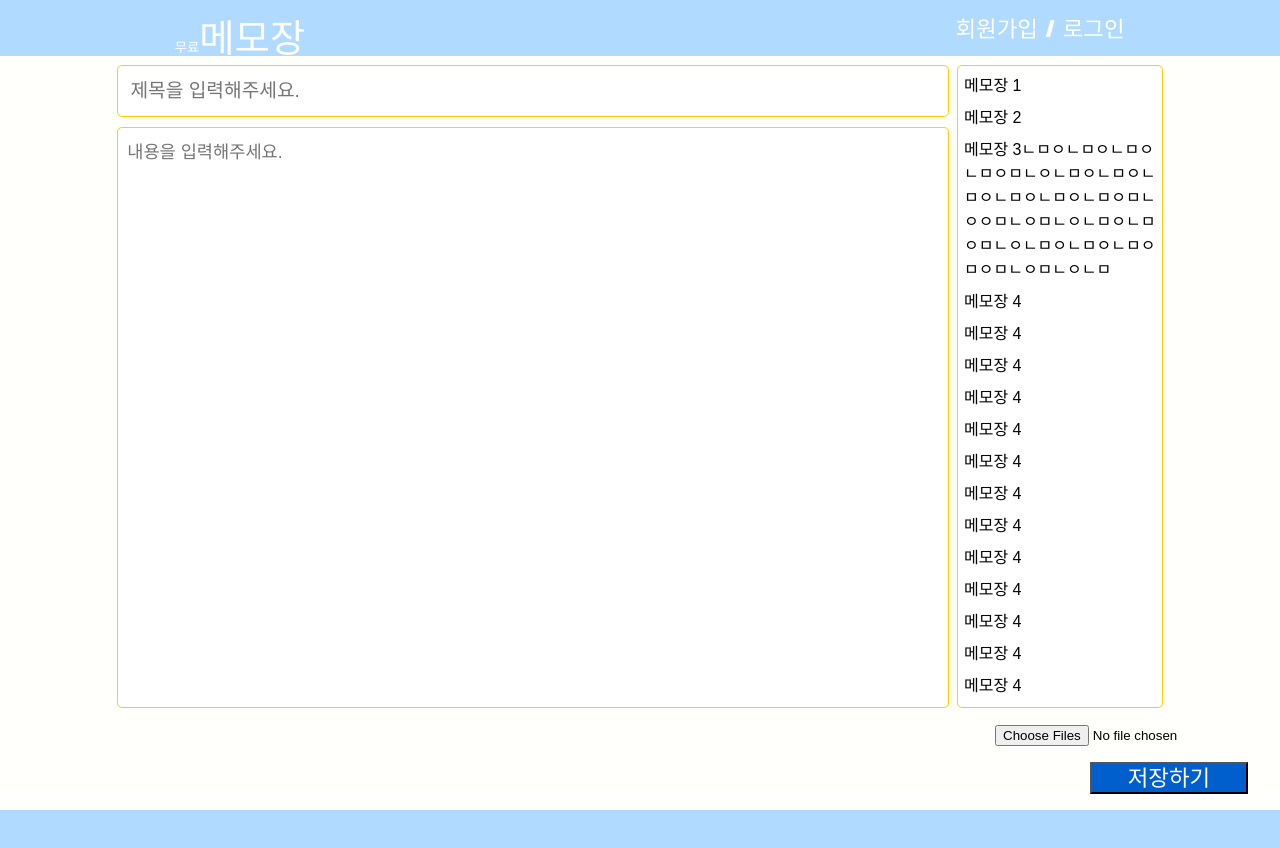
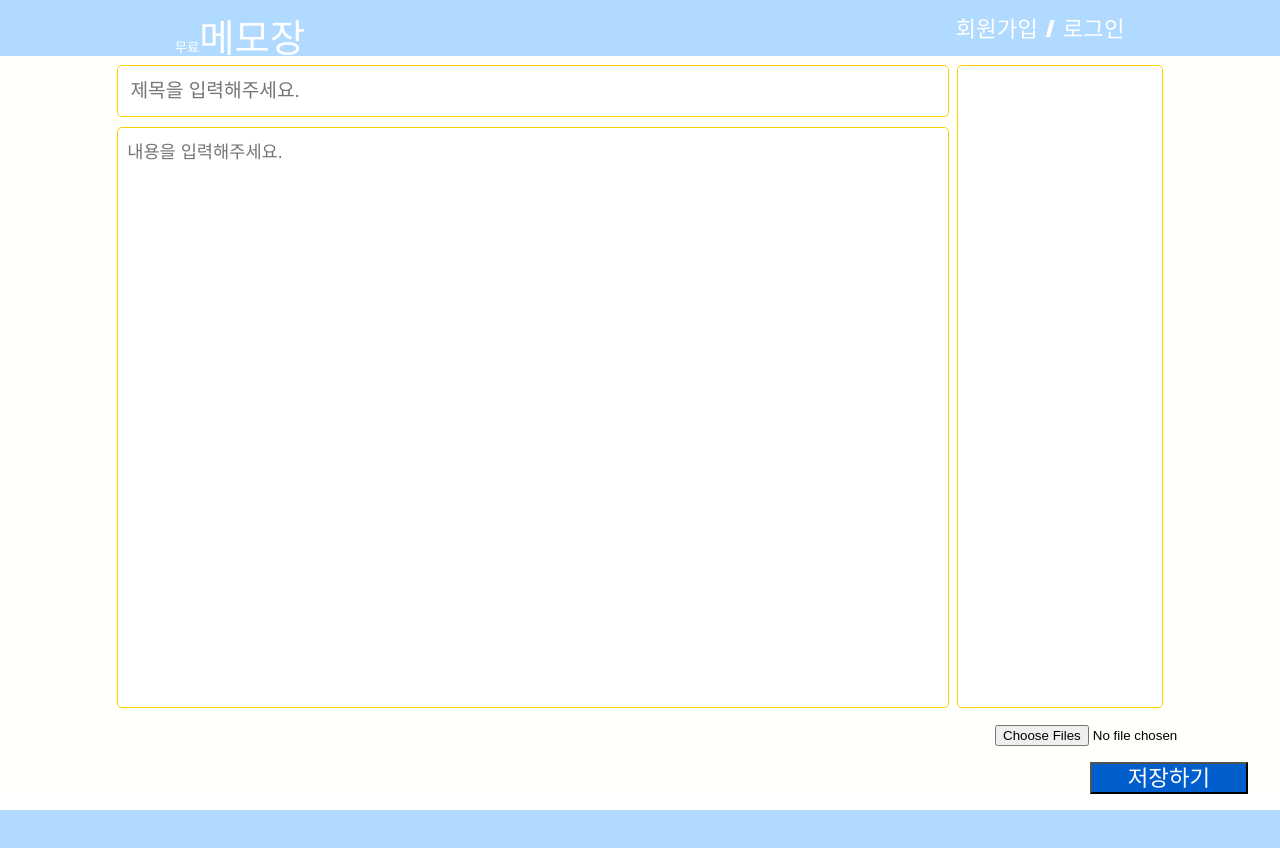
Before and after one commit to Ryan2469/Note-Pad, a React (Create React App) app in the folder client/: page / in a window 1280 px wide. Shown: the top 848 px of the page. Built offline with nearby package versions, Linux system fonts and the light colour scheme; a web font is replaced by a local one.

Commit message:
Fragment & localstorage
Incomplete...

```diff
--- a/client/public/index.html
+++ b/client/public/index.html
@@ -26,6 +26,7 @@
   </head>
   <body>
     <noscript>You need to enable JavaScript to run this app.</noscript>
+    <div id="modal-root"></div>
     <div id="root"></div>
     <!--
       This HTML file is a template.
--- a/client/src/App.js
+++ b/client/src/App.js
@@ -1,3 +1,4 @@
+import React, { useState } from 'react';
 import { BrowserRouter, Route, Routes } from "react-router-dom";
 
 // 페이지
@@ -8,7 +9,7 @@ import NotFound from "./pages/NotFound";
 
 // 컴포넌트
 import Write from "./components/Content/Write";
-
+import List from './components/Content/List';
 import ErrorModal from "./components/common/ErrorModal";
 
 
@@ -16,23 +17,36 @@ import './App.css';
 
 export default function App() {
 
-  const submitChange = (writeData) => {
-      console.log(writeData)
+  const [localStrData, setLocalStrData] = useState("");
+
+
+
+  const WrittenData = (writeData) => {
+
+    // const DummyData = JSON.parse(localStorage.getItem('writeData'));
+    // console.log(DummyData)
+
+    // let data = DummyData ? JSON.parse(localStorage.getItem('writeData')) : [];
+    // console.log(data);
+    // data.push(localStrData);
+    // localStorage.setItem('writeData', JSON.stringify(writeData))
+    // setLocalStrData("")
   }
 
   return (
-    <div>
+    <React.Fragment>
       <BrowserRouter>
         <Header />
         <Routes>
-          <Route path="/" element={<Write/>}/>
+          <Route path="/" element={<Write />}/>
           <Route path="/Account" element={<Account/>}/>
           <Route path="/modal" element={<ErrorModal />} />
 
           <Route path="/*" element={<NotFound />} />
+
         </Routes>
         <Footer />
       </BrowserRouter>
-    </div>
+    </React.Fragment>
   )
 };
--- a/client/src/components/Content/List.js
+++ b/client/src/components/Content/List.js
@@ -3,42 +3,24 @@ import './List.scss'
 
 const List = (props) => {
 
+    const Data = JSON.parse(localStorage.getItem("Data"));
+
+    let content;
+
+    if(Data === 0 || Data === undefined || Data === null) {
+        content = (
+            <div></div>
+        )
+    } else {
+        content = (
+            Data.map((items)=> <div key={items.id}>{items.title}</div>)
+        )
+    }
+
+
     return(
         <div className='list-element'>
-            <div>{props.items[0].title}</div>
-            <div>{props.items[1].title}</div>
-            <div>{props.items[2].title}</div>
-            <div>{props.items[3].title}</div>
-            <div>{props.items[3].title}</div>
-            <div>{props.items[3].title}</div>
-            <div>{props.items[3].title}</div>
-            <div>{props.items[3].title}</div>
-            <div>{props.items[3].title}</div>
-            <div>{props.items[3].title}</div>
-            <div>{props.items[3].title}</div>
-            <div>{props.items[3].title}</div>
-            <div>{props.items[3].title}</div>
-            <div>{props.items[3].title}</div>
-            <div>{props.items[3].title}</div>
-            <div>{props.items[3].title}</div>
-            <div>{props.items[3].title}</div>
-            <div>{props.items[3].title}</div>
-            <div>{props.items[3].title}</div>
-            <div>{props.items[3].title}</div>
-            <div>{props.items[3].title}</div>
-            <div>{props.items[3].title}</div>
-            <div>{props.items[3].title}</div>
-            <div>{props.items[3].title}</div>
-            <div>{props.items[3].title}</div>
-            <div>{props.items[3].title}</div>
-            <div>{props.items[3].title}</div>
-            <div>{props.items[3].title}</div>
-            <div>{props.items[3].title}</div>
-            <div>{props.items[3].title}</div>
-            <div>{props.items[3].title}</div>
-            <div>{props.items[3].title}</div>
-            <div>{props.items[3].title}</div>
-
+           {content}
         </div>
     )
 }
--- a/client/src/components/Content/List.scss
+++ b/client/src/components/Content/List.scss
@@ -6,7 +6,7 @@
     word-break:break-all;
     overflow: auto;
     gap: 0.5rem;
-    height: 39rem;
+    max-height: 39rem;
 
     div {
         font-family: 'Black Han Sans', sans-serif;
--- a/client/src/components/Content/Write.js
+++ b/client/src/components/Content/Write.js
@@ -1,86 +1,73 @@
-import React, { useState } from 'react';
+import React, { useState, useRef } from 'react';
 import axios from 'axios';
 import List from './List';
 import './Write.scss';
 
-const Write = (props) => {
-
 const objectData = [
     {
-            idx: 1,
+        id: 1,
         title: '메모장 1',
         text: '무엇을 입력하면 좋을까?'
     },
     {
-            idx: 2,
+        id: 2,
         title: '메모장 2',
         text: '무엇을 입력하면 좋을까?'
     },
     {
-            idx: 3,
+        id: 3,
         title: '메모장 3ㄴㅁㅇㄴㅁㅇㄴㅁㅇㄴㅁㅇㅁㄴㅇㄴㅁㅇㄴㅁㅇㄴㅁㅇㄴㅁㅇㄴㅁㅇㄴㅁㅇㅁㄴㅇㅇㅁㄴㅇㅁㄴㅇㄴㅁㅇㄴㅁㅇㅁㄴㅇㄴㅁㅇㄴㅁㅇㄴㅁㅇㅁㅇㅁㄴㅇㅁㄴㅇㄴㅁ',
         text: '무엇을 입력하면 좋을까?'
     },
     {
-            idx: 4,
+        id: 4,
         title: '메모장 4',
         text: '무엇을 입력하면 좋을까?'
     },
 ];
 
-    const [enterTitle, setEnterTitel] = useState('');
-    const [enterText, setEnterText] = useState('');
+const Write = () => {
 
-    const titleChangeHandler = (event) => {
-        setEnterTitel(event.target.value);
-    }
+    const addTitle = useRef();
+    const addText = useRef();
 
-    const textChangeHandler = (event) => {
-        setEnterText(event.target.value);
-    }
+    const [locStrData, setLocStrData] = useState([]);
 
     const submitHandler = (event) => {
         event.preventDefault();
 
-        if(enterTitle == "" || enterText == "" ) {
-            alert("제목과 내용을 전부 작성해 주세요.")
-            return
+       const enteredAddTitle = addTitle.current.value;
+       const enteredAddText = addText.current.value;
+
+        // if(enteredAddTitle.trim().length === 0 || enteredAddText.trim().length === 0) {
+        //     alert("제목과 내용을 전부 작성해 주세요.")
+        //     return
+        // }
+
+        const writeData = {
+            key: 0,
+            id: Date.now(),
+            title: enteredAddTitle,
+            text: enteredAddText,
         }
 
-        const writeData = {
-            title: enterTitle,
-            text: enterText
-        }
-
-        console.log(writeData);
 
         /**
-             *  ReastFull API post-board
-             *  게시판 글 작성하기
+         * 비회원 사용자 데이터 - 로컬스토리지 저장
         */
 
-        // const writing = async () => {
-        //     const response = axios.post("/api/board", {
-        //         note_title: writeData.title,
-        //         note_text: writeData.text,
-        //     }
-        //     .then((response)=>{
-        //         console.log(response);
-        //         // router.push({ path : '/boardList'})
-        //     }).catch((error)=>{
-        //         console.log(error);
-        //         alert(error);
-        //     })
+       //로컬 스토리지에 사용자가 입력한 데이터 저장
+       const storageItems = JSON.parse(localStorage.getItem("Data")) || [];
 
-        //     );
-        // }
+       const newStorage = [...storageItems, writeData];
+       //저장한 데이터 불러오자
+       localStorage.setItem("Data", JSON.stringify(newStorage));
 
-        props.onSubmitChange(writeData);
+       setLocStrData(newStorage);
 
-        setEnterTitel('');
-        setEnterText('');
+        // addTitle.current.value = '';
+        addText.current.value = '';
     }
-
 
     return (
         <form style={{backgroundColor: '#fffffcee'}} onSubmit={submitHandler}>
@@ -88,22 +75,20 @@ const Write = (props) => {
                 <div className="write-inner-content">
                     <input
                         className="write-input"
-                        onChange={titleChangeHandler}
-                        value={enterTitle}
+                        ref={addTitle}
                         type="text"
                         placeholder="제목을 입력해주세요."
                     />
 
                     <textarea
                         className="write-textarea"
-                        onChange={textChangeHandler}
-                        value={enterText}
+                        ref={addText}
                         type="text"
                         placeholder="내용을 입력해주세요."
                     ></textarea>
                 </div>
                 <div className='write-side-list'>
-                    <List items={objectData}/>
+                    <List items={locStrData}/>
                 </div>
             </div>
             <div className="write-utils">
@@ -115,11 +100,11 @@ const Write = (props) => {
                         multiple
                     />
                 </div>
-                <div>
+                <React.Fragment>
                     <button className="write-but" type='submit'>
                         저장하기
                     </button>
-                </div>
+                </React.Fragment>
             </div>
         </form>
     );
--- a/client/src/components/Footer/Footer.js
+++ b/client/src/components/Footer/Footer.js
@@ -4,7 +4,6 @@ const Footer = () => {
 
     return(
         <div className='footer-entire'>
-            <div></div>
         </div>
     )
 
--- a/client/src/components/common/ErrorModal.js
+++ b/client/src/components/common/ErrorModal.js
@@ -1,11 +1,12 @@
-import React from 'react';
+import React, { Fragment } from 'react';
+import ReactDOM from 'react-dom';
 
 import './ErrorModal.css';
 
-const ErrorModal = (props) => {
-  return (
-    <div>
-        <div className='backdrop'/>
+const Modal = (props) => {
+    return(
+        <Fragment>
+            <div className='backdrop' onClick={props.onConfirm}/>
             <div className='modal'>
                 <header className='header'>
                     <h2>{props.title}</h2>
@@ -23,7 +24,22 @@ const ErrorModal = (props) => {
                     </button>
                 </footer>
             </div>
-    </div>
+        </Fragment>
+    )
+}
+
+const ErrorModal = (props) => {
+  return (
+    <Fragment>
+        {ReactDOM.createPortal(
+            <Modal
+                title={props.title}
+                message={props.message}
+                onConfirm={props.onConfirm}
+            />,
+            document.getElementById('modal-root')
+        )}
+    </Fragment>
   );
 };
 
--- a/client/src/pages/Account/Accounts.js
+++ b/client/src/pages/Account/Accounts.js
@@ -1,13 +1,14 @@
+import React, { Fragment } from 'react';
 import Login from "./Login";
 import Register from "./Register";
 
 const Account = () => {
 
     return(
-        <div>
+        <Fragment>
             <Register />
             <Login />
-        </div>
+        </Fragment>
     )
 
 }
--- a/client/src/pages/Account/Login.js
+++ b/client/src/pages/Account/Login.js
@@ -1,4 +1,4 @@
-import React, { useState } from 'react';
+import React, { useState, Fragment, useRef } from 'react';
 import axios from 'axios';
 import ErrorModal from '../../components/common/ErrorModal';
 
@@ -24,9 +24,7 @@ const Login = () => {
           }
 
         try {
-            const respone = await axios.post ('http://localhost:3000/api/login',
-            {email, pwd})
-            console.log(respone.data);
+
         } catch (error) {
             console.log(error)
         }
@@ -55,13 +53,13 @@ const Login = () => {
                                 onChange={(event) => setEmail(event.target.value)}
                             />
                         </div>
-                        <div>
+                        <Fragment>
                             <span className="span-pw"><b>패스워드</b></span>
                             <input className='pw-input' type="password" placeholder="비밀번호 입력"
                                 onChange={(event) => setPwd(event.target.value)}
                             />
-                        </div>
-                        <div>
+                        </Fragment>
+                        <Fragment>
                             <div className='login-element-foot'>
                                 <div className="login-state">
                                     <input type="checkbox" value="" />
@@ -69,7 +67,7 @@ const Login = () => {
                                 </div>
                                 <button className='login-but' type="submit">로그인</button>
                             </div>
-                        </div>
+                        </Fragment>
                     </div>
                 </form>
             </div>
--- a/client/src/pages/Account/Register.js
+++ b/client/src/pages/Account/Register.js
@@ -1,4 +1,4 @@
-import React, { useState } from 'react';
+import React, { useState , Fragment } from 'react';
 import axios from 'axios';
 import ErrorModal from '../../components/common/ErrorModal';
 
@@ -53,12 +53,12 @@ const Register = () => {
                                 onChange={(event) => setEmail(event.target.value)}
                             />
                         </div>
-                        <div>
+                        <Fragment>
                             <span className="span-pw"><b>패스워드</b></span>
                             <input className='pw-input' type="password" placeholder="비밀번호 입력"
                                 onChange={(event) => setPwd(event.target.value)}
                             />
-                        </div>
+                        </Fragment>
                         <div>
                             <div className='login-element-foot'>
                                 <button className='login-but' type="submit">회원가입</button>
```
Also changed, not shown: 2 other files (tests, documents, lock files or other folders). Lines whose indentation alone changed are shown as unchanged.
